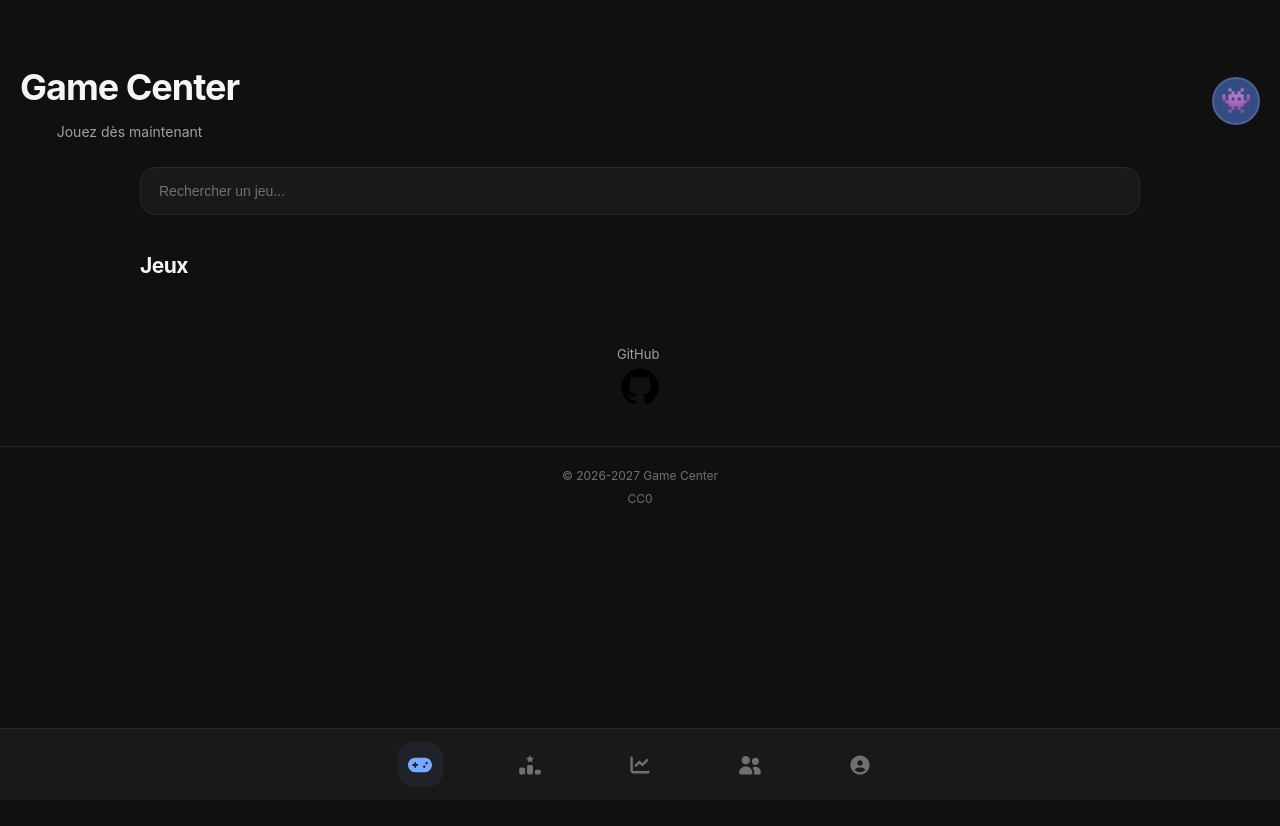
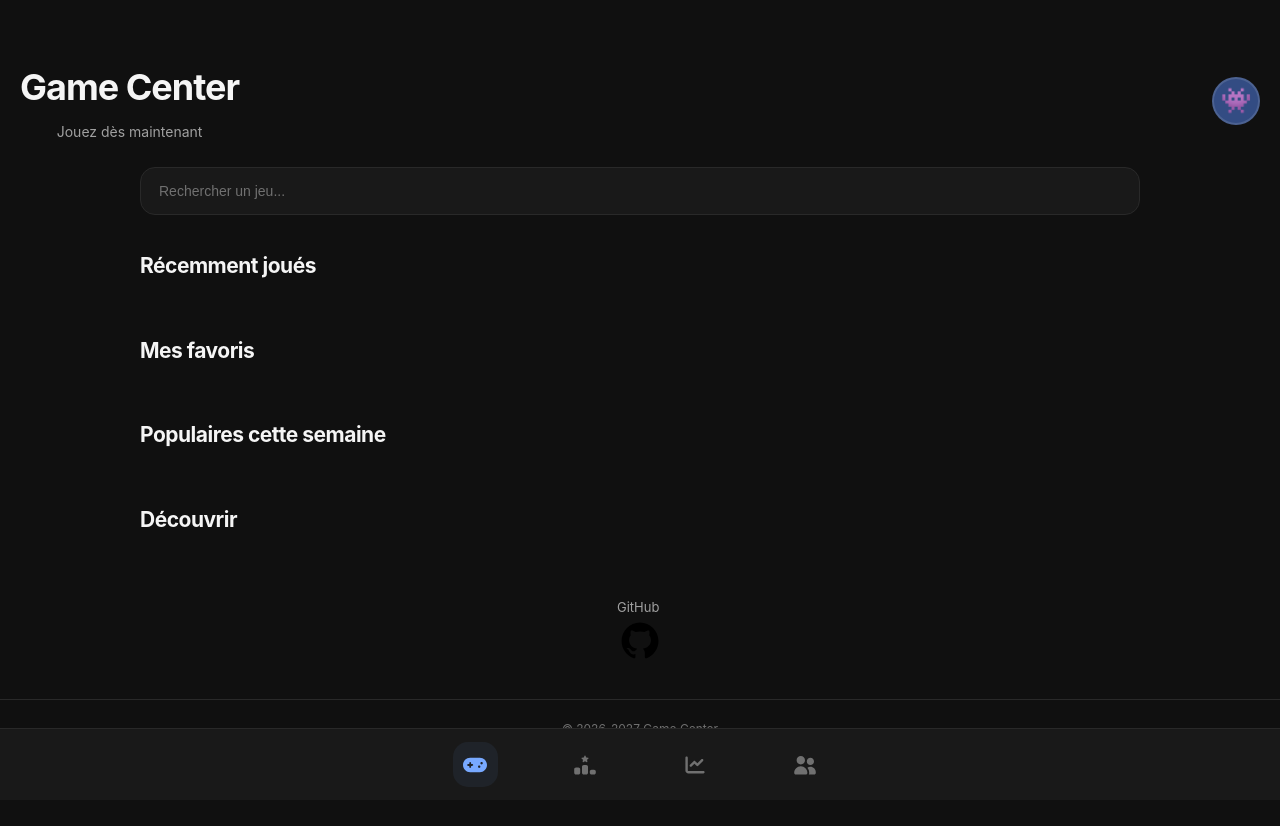
Before and after one commit to McAlex4031/Game-Center, a plain HTML site: page index.html in a window 1280 px wide. Before the commit the page ends 800 px from the top, so only its background shows below. Drawn offline with Linux system fonts and the light colour scheme.

Commit message:
Refactor game sections and update HTML structure

```diff
--- a/index.html
+++ b/index.html
@@ -77,33 +77,36 @@
 
         <!-- LISTE DES JEUX -->
 
-        <section class="games-section"
-                 aria-labelledby="games-title">
+<!-- RÉCEMMENT JOUÉS -->
+<section class="games-section">
+    <h2>Récemment joués</h2>
+    <div id="recent-games" class="games-grid"></div>
+</section>
 
-            <h2 id="games-title">
-                Jeux
-            </h2>
+<!-- FAVORIS -->
+<section class="games-section">
+    <h2>Mes favoris</h2>
+    <div id="favorite-games" class="games-grid"></div>
+</section>
 
-            <!--
-                Les cartes des jeux seront
-                générées automatiquement en JavaScript.
-            -->
+<!-- POPULAIRES -->
+<section class="games-section">
+    <h2>Populaires cette semaine</h2>
+    <div id="popular-games" class="games-grid"></div>
+</section>
 
-            <div
-                id="games"
-                class="games-grid"
-                aria-label="Liste des jeux"
-            >
+<!-- DÉCOUVRIR -->
+<section class="games-section">
+    <h2>Découvrir</h2>
+    <div id="discover-games" class="games-grid"></div>
+</section>
 
-            </div>
-
-            <!-- Message si aucun jeu ne correspond -->
-
-            <p id="no-games" hidden>
-                Aucun jeu trouvé désolé.
-            </p>
-
-        </section>
+<!-- RÉSULTATS DE RECHERCHE -->
+<section class="games-section" id="search-section" hidden>
+    <h2>Résultats de recherche</h2>
+    <div id="games" class="games-grid"></div>
+    <p id="no-games" hidden>Aucun jeu trouvé.</p>
+</section>
 
     </main>
 
@@ -223,24 +226,6 @@
 
         <svg xmlns="http://www.w3.org/2000/svg" viewBox="0 0 640 640"><!--!Font Awesome Free v7.3.1 by @fontawesome - https://fontawesome.com License - https://fontawesome.com/license/free Copyright 2026 Fonticons, Inc.--><path d="M96 192C96 130.1 146.1 80 208 80C269.9 80 320 130.1 320 192C320 253.9 269.9 304 208 304C146.1 304 96 253.9 96 192zM32 528C32 430.8 110.8 352 208 352C305.2 352 384 430.8 384 528L384 534C384 557.2 365.2 576 342 576L74 576C50.8 576 32 557.2 32 534L32 528zM464 128C517 128 560 171 560 224C560 277 517 320 464 320C411 320 368 277 368 224C368 171 411 128 464 128zM464 368C543.5 368 608 432.5 608 512L608 534.4C608 557.4 589.4 576 566.4 576L421.6 576C428.2 563.5 432 549.2 432 534L432 528C432 476.5 414.6 429.1 385.5 391.3C408.1 376.6 435.1 368 464 368z"/></svg>
 
-
-        <!-- PROFIL -->
-
-        <a
-            href="profil.html"
-            class="bottom-nav-item"
-            aria-label="Profil"
-            title="Profil"
-        >
-
-            <svg
-                xmlns="http://www.w3.org/2000/svg"
-                viewBox="0 0 640 640"
-                aria-hidden="true"
-            >
-                <path d="M463 448.2C440.9 409.8 399.4 384 352 384L288 384C240.6 384 199.1 409.8 177 448.2C212.2 487.4 263.2 512 320 512C376.8 512 427.8 487.3 463 448.2zM64 320C64 178.6 178.6 64 320 64C461.4 64 576 178.6 576 320C576 461.4 461.4 576 320 576C178.6 576 64 461.4 64 320zM320 336C359.8 336 392 303.8 392 264C392 224.2 359.8 192 320 192C280.2 192 248 224.2 248 264C248 303.8 280.2 336 320 336z"/>
-            </svg>
-
         </a>
 
     </nav>
@@ -249,9 +234,10 @@
 
     <!-- =====================================================
          JAVASCRIPT
-    ====================================================== -->
+    ======================================================= -->
 
-    <!-- Les scripts seront ajoutés progressivement -->
+   <script src="js/avatar.js"></script>
+   <script src="js/games.js"></script>
 
 </body>
 
```
